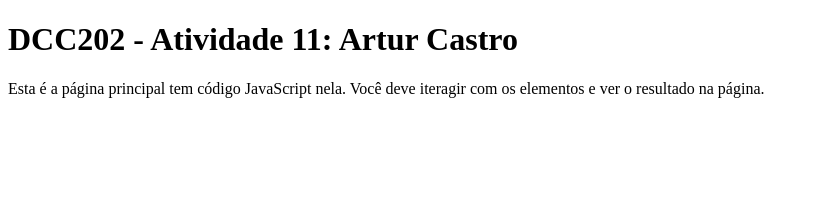
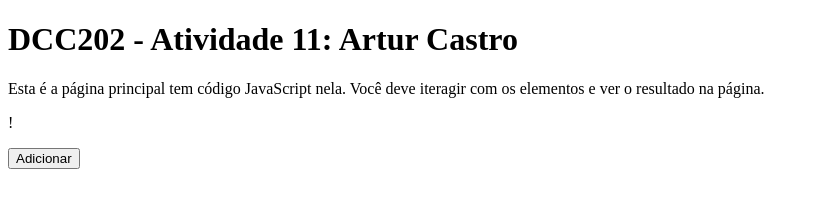
Before and after one commit to ufjf-dcc202/ufjf-dcc202-2023-3-b-atv11-ArturUFJF, a plain HTML site: page index.html in a window 1280 px wide. Shown: the whole page, without its empty margins (0-819 px from the left). Drawn offline with Linux system fonts and the light colour scheme; a script that the page names is missing.

Commit message:
Add botão e barra de conteúdo editável no index

```diff
--- a/index.html
+++ b/index.html
@@ -9,6 +9,8 @@
 <body>
     <h1>DCC202 - Atividade 11: Artur Castro</h1>
     <p>Esta é a página principal tem código JavaScript nela. Você deve iteragir com os elementos e ver o resultado na página.</p>
-
+    <p><span contenteditable="true">!</span></p>
+    <button>Adicionar</button>
+    <ul></ul>
 </body>
 </html>
```
